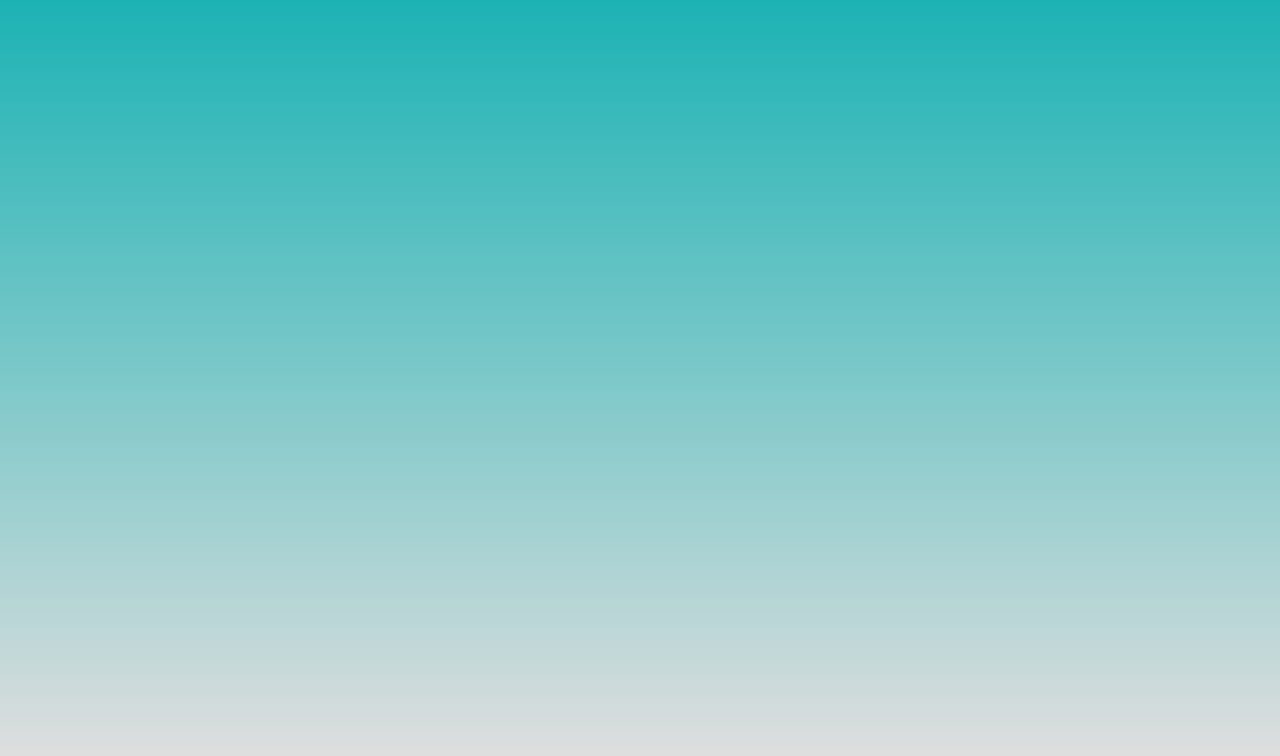
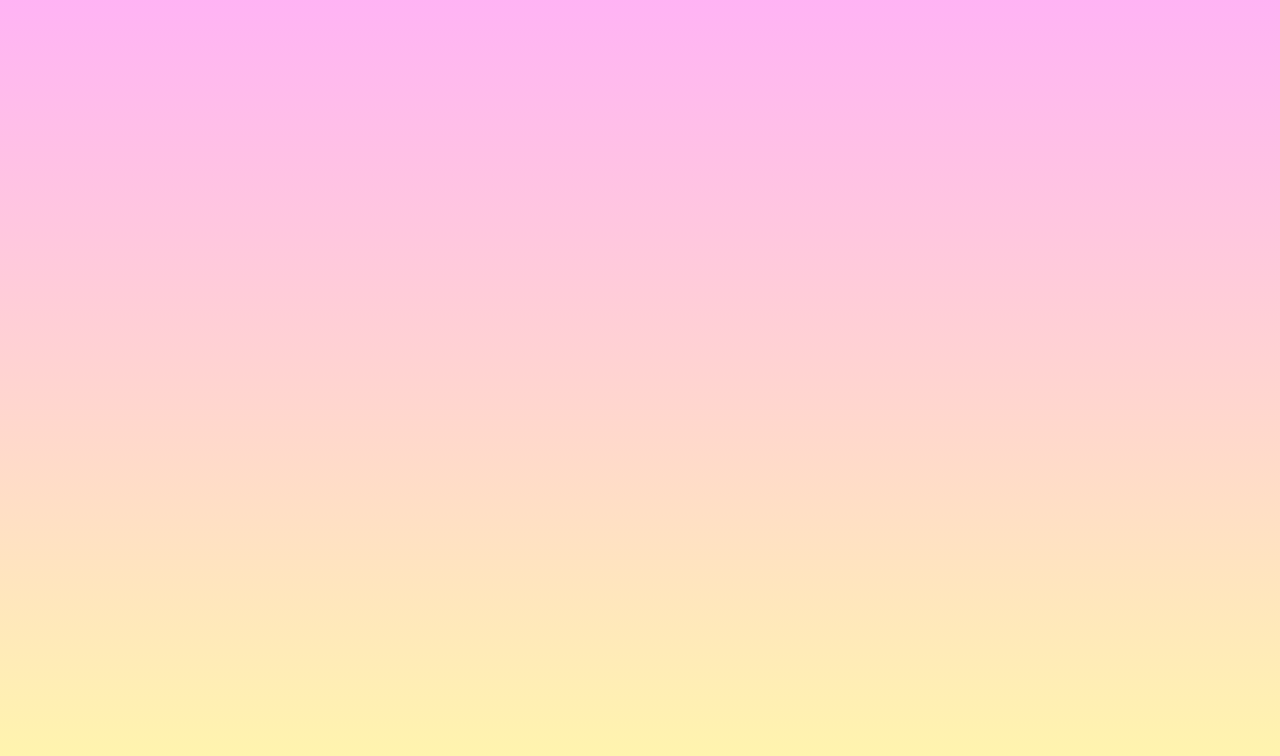
Before and after one commit to lr10043/myWebsite, a plain HTML site: page index.html in a window 1280 px wide. Shown: the part 60-816 px from the top of the page. Drawn offline with Linux system fonts and the light colour scheme.

Commit message:
Update index.html

```diff
--- a/index.html
+++ b/index.html
@@ -3,7 +3,7 @@
   <style>
      body{
          text-align: center;
-         background-image: linear-gradient(rgb(13, 175, 177), rgb(222, 222, 222));
+         background-image: linear-gradient(rgb(255, 174, 250), rgb(255, 244, 174));
          min-width: 100%;
          min-height: 100%;
       }
```
